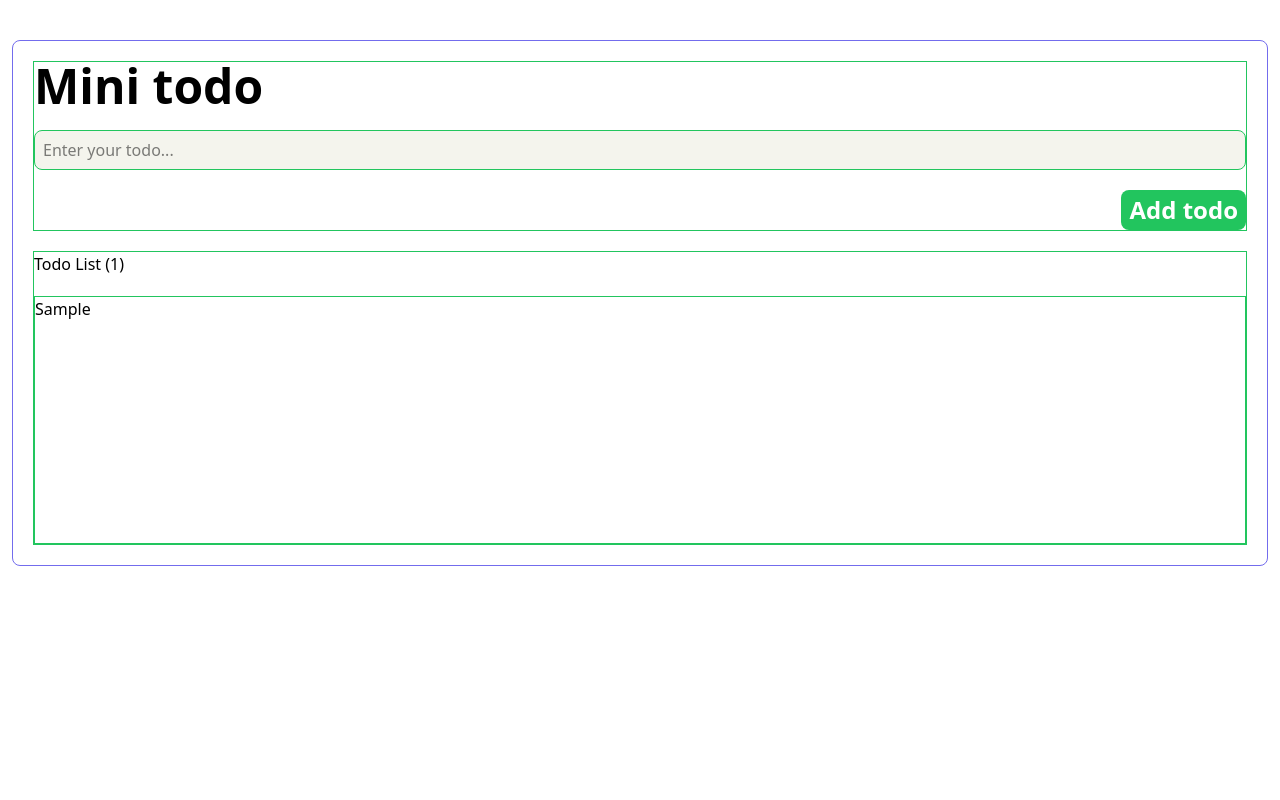
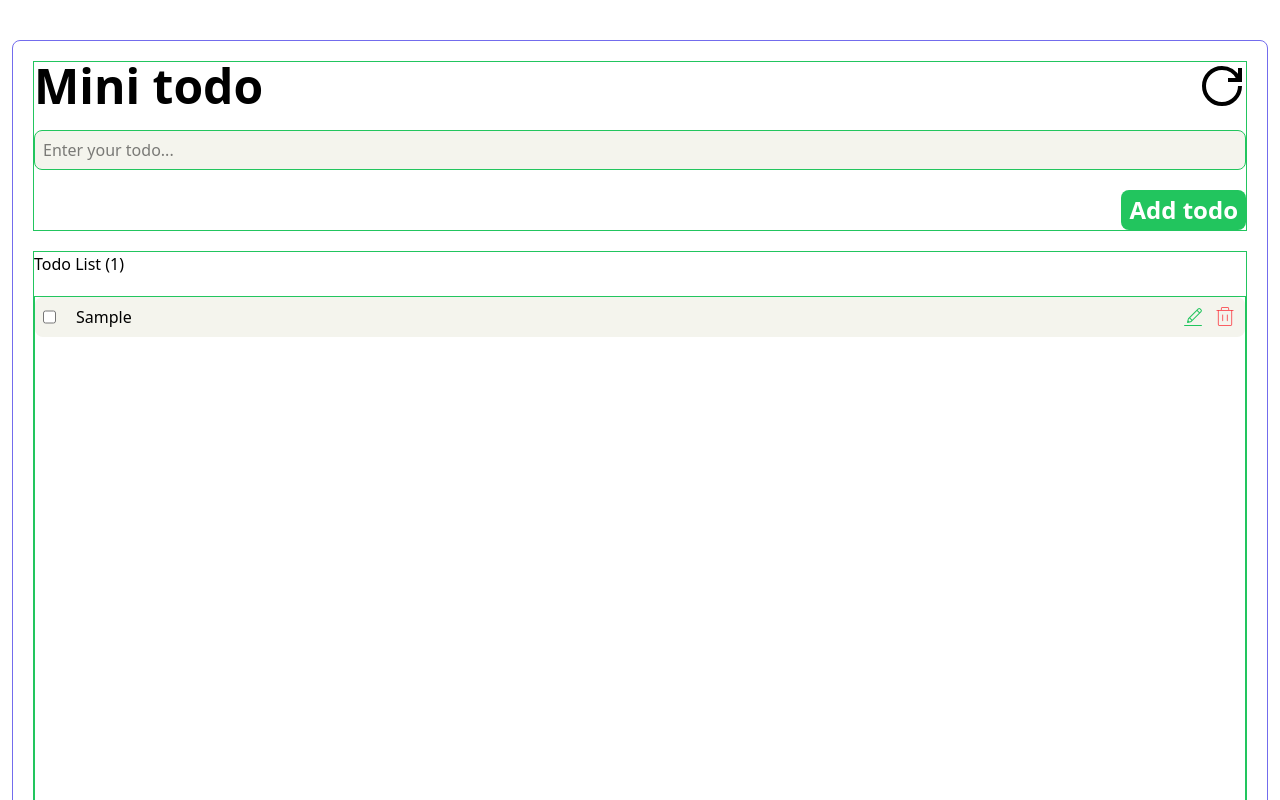
Before and after one commit to teajhaney/mini-todo-app, a React (Vite) app: page / in a window 1280 px wide. Both pictures are taken after typing "Sample" into the empty fields and a click on the button "Add todo". Shown: the top 800 px of the page. Built offline with nearby package versions, Linux system fonts and the light colour scheme.

Commit message:
Add todo functionality: implement reset, toggle, edit, and delete features; update InputComponent styling; add motion and react-icons dependencies

```diff
--- a/package.json
+++ b/package.json
@@ -11,8 +11,10 @@
   },
   "dependencies": {
     "@tailwindcss/vite": "^4.0.15",
+    "motion": "^12.5.0",
     "react": "^19.0.0",
     "react-dom": "^19.0.0",
+    "react-icons": "^5.5.0",
     "tailwindcss": "^4.0.15"
   },
   "devDependencies": {
--- a/src/App.tsx
+++ b/src/App.tsx
@@ -2,27 +2,32 @@ import { useState } from 'react'
 
 import { ButtonComponent, InputComponent, TodoList } from './component/exportComponent'
 import { useTodoContext } from './context/TodoProvider';
+import { GrPowerReset } from "react-icons/gr";
 
 function App() {
   const [todoValue, setTodoValue] = useState('');
-  const { addTodo, todosList } = useTodoContext();
+  const { addTodo, todosList, resetTodo } = useTodoContext();
 
   const handleAddTodo = (e: React.MouseEvent<HTMLButtonElement>) => {
     e.preventDefault();
     if (!todoValue.trim()) return; // Prevent empty todos
-
-
     addTodo(todoValue); // Pass the newTodo object to addTodo
     setTodoValue(''); // Clear input
   };
+
+  const resetTodos = () => {
+    resetTodo();
+  }
   return (
     <>
-      <section className='my-10 mx-3 h-full 2xl:mx-auto 2xl:w-[1350px] border border-primary rounded-lg p-5'>
+      <section className='relative my-10 mx-3 h-full 2xl:mx-auto 2xl:w-[1350px] border border-primary rounded-lg p-5'>
         <div className="flex flex-col gap-5 h-full w-full ">
           <div className='border border-green flex flex-col gap-5'>
-            <h1 className='text-5xl font-bold'>Mini todo</h1>
+            <div className="flex justify-between text-5xl font-bold">
+              <h1 className='text-5xl font-bold'>Mini todo</h1>
+              <GrPowerReset className='cursor-pointer' onClick={resetTodos} />
+            </div>
             <InputComponent placeHolder='Enter your todo...' value={todoValue} onChange={(e) => setTodoValue(e.target.value)} />
-
             <ButtonComponent text='Add todo' className='bg-green' onClick={handleAddTodo} />
           </div>
           <div className='border border-green  flex flex-col gap-5'>
--- a/src/component/InputComponent.tsx
+++ b/src/component/InputComponent.tsx
@@ -7,7 +7,7 @@ interface InputComponentProps {
 
 const InputComponent = ({ placeHolder, onChange, value }: InputComponentProps) => {
     return (
-        <input type='text' className='h-10 border border-green px-2 bg-gray rounded-lg focus:outline-none focus:ring focus:ring-primary' placeholder={placeHolder} onChange={onChange} value={value} />
+        <input type='text' className='h-10 w-full border border-green px-2 bg-gray rounded-lg focus:outline-none  ' placeholder={placeHolder} onChange={onChange} value={value} />
 
     )
 }
--- a/src/component/TodoList.tsx
+++ b/src/component/TodoList.tsx
@@ -1,21 +1,94 @@
 import { useTodoContext } from "../context/TodoProvider"
-
+import { PiTrashThin } from "react-icons/pi";
+import { useState } from "react";
+import { motion } from "framer-motion";
+import { CiEdit } from "react-icons/ci";
+import InputComponent from "./InputComponent";
+import ButtonComponent from "./ButtonComponent";
 
 const TodoList = () => {
-    const { todosList } = useTodoContext();
+    const { todosList, toggleTodo, editTodo, deleteTodo } = useTodoContext();
+    const [editText, setEditText] = useState('');
+    const [showEditBox, SetShowEditBox] = useState(false);
+    // const [editId, setEditId] = useState(null);
+    const [editId, setEditId] = useState<string | null>(null);
+
+    const handleConfirmEdit = (id: string) => {
+        if (!editText.trim()) return;
+        editTodo(id, editText);
+        SetShowEditBox(false);
+        setEditId(null);
+        setEditText('');
+    }
+    const handleClickToEdit = (e: React.MouseEvent<SVGElement>, id: string, text: string) => {
+        e.stopPropagation()
+        SetShowEditBox(true);
+        setEditId(id)
+        setEditText(text)
+
+    }
+    const handleDelete = (e: React.MouseEvent<SVGElement>, id: string) => {
+        e.stopPropagation(),
+            deleteTodo(id);
+
+    }
+    const handleCancelEdit = () => {
+        SetShowEditBox(false);
+        setEditId(null);
+        setEditText('');
+    };
+
+    // Animation variants for todoLit items
+    const todoListVariants = {
+        hidden: { opacity: 0, y: -20 }, // Start above and invisible
+        visible: { opacity: 1, y: 0 }, // Fade in and slide down
+    };
 
     return (
-        <div className="w-full h-62 border border-green">
+        <div className="w-full h-62 lg:h-[900px] border border-green overflow-y-auto [&::-webkit-scrollbar]:hidden flex flex-col gap-5">
             {todosList.length === 0 ? (
-                <p>No todos yet</p>
+                <p className="text-center text-5xl font-bold">No todo yet</p>
             ) : (
-                <ul>
-                    {todosList.map((todo) => (
-                        <li key={todo.id}>
-                            {todo.text}
-                        </li>
-                    )).reverse()}
-                </ul>
+                todosList.map((todo) => (
+                    <motion.div
+                        variants={todoListVariants}
+                        initial="hidden"
+                        animate="visible"
+                        exit="hidden"
+                        layout
+                        transition={{ duration: 0.5 }}
+                        key={todo.id} className="cursor-pointer">
+                        <div className="bg-gray p-2 flex justify-between items-start rounded-lg h-fit">
+                            <div className="flex gap-5">
+                                <input type="checkbox" name="todo" value={todo.id} onChange={(e) => {
+                                    e.stopPropagation();
+                                    toggleTodo(todo.id)
+                                }} id="" />
+                                <span className={todo.completed ? "line-through" : ""}>{todo.text}</span>
+                            </div>
+                            <div className="flex gap-2 text-2xl font-extrabold">
+                                <CiEdit onClick={(e) => handleClickToEdit(e, todo.id, todo.text)} className="text-green" />
+                                <PiTrashThin className="text-red-500" onClick={(e) => handleDelete(e, todo.id)} /> </div>
+                        </div>
+                    </motion.div>
+                )).reverse()
+            )}
+            {showEditBox && editId !== null && (
+                <div className="fixed inset-0  flex items-center justify-center border border-primary ">
+                    <motion.div
+                        initial={{ opacity: 0, scale: 0.8 }}
+                        animate={{ opacity: 1, scale: 1 }}
+                        exit={{ opacity: 0, scale: 0.8 }}
+                        className="flex flex-col gap-5 bg-white p-6 rounded-lg shadow-[0px_0px_5px_3px_rgba(0,0,0,0.1)] w-7/12">
+                        <h1 className="text-2xl font-bold">Edit your todo</h1>
+                        <InputComponent placeHolder='Enter your todo...' value={editText} onChange={(e) => setEditText(e.target.value)} />
+                        <div className="flex justify-center gap-2">
+                            <ButtonComponent text='Cancel' onClick={handleCancelEdit} className="bg-red-500" />
+                            <ButtonComponent text="Confirm" onClick={() => handleConfirmEdit(editId)} className="bg-green" />
+
+                        </div>
+                    </motion.div>
+                </div>
             )}
         </div>
     )
--- a/src/context/TodoProvider.tsx
+++ b/src/context/TodoProvider.tsx
@@ -14,7 +14,13 @@ interface TodoContextValue {
     todosList: Todo[];
     setTodosList: React.Dispatch<React.SetStateAction<Todo[]>>;
     addTodo: (text: string) => void;
+    resetTodo: () => void;
+    toggleTodo: (id: string) => void;
+    editTodo: (id: string, newText: string) => void;
+    deleteTodo: (id: string) => void;
 }
+
+
 
 // Create context with default value
 export const StateContext = createContext<TodoContextValue | undefined>(undefined);
@@ -63,13 +69,38 @@ export const TodoProvider = ({ children }: TodoProviderProps) => {
         }, 2000)
     };
 
+    //reset todolist back to length zero
     const resetTodo = () => {
-
-        }
+        localStorage.clear();
+        setTodosList([]);
+    }
 
 
+    //toggle completed
+    const toggleTodo = (id: string) => {
+        setTodosList((prevTodos) =>
+            prevTodos.map((todo) =>
+                todo.id === id ? { ...todo, completed: !todo.completed } : todo
+            )
+        );
+    };
+
+    //Edit todo
+    const editTodo = (id: string, newText: string) => {
+        setTodosList((prevTodos) =>
+            prevTodos.map((todo) =>
+                todo.id === id ? { ...todo, text: newText } : todo
+            )
+        );
+    }
+
+
+    //Delete todo
+    const deleteTodo = (id: string) => {
+        setTodosList(todosList.filter(todo => todo.id !== id));
+    };
     return (
-        <StateContext.Provider value={{ todosList, setTodosList, addTodo }}>
+        <StateContext.Provider value={{ todosList, setTodosList, addTodo, resetTodo, toggleTodo, editTodo, deleteTodo }}>
             {children}
         </StateContext.Provider>
     );
--- a/src/context/useContext.tsx
+++ /dev/null
@@ -1,5 +0,0 @@
-import { createContext, useContext } from "react";
-
-export const StateContext = createContext(null);
-
-export const useStateContext = useContext(StateContext);
```
Also changed, not shown: 1 other file (tests, documents, lock files or other folders).
